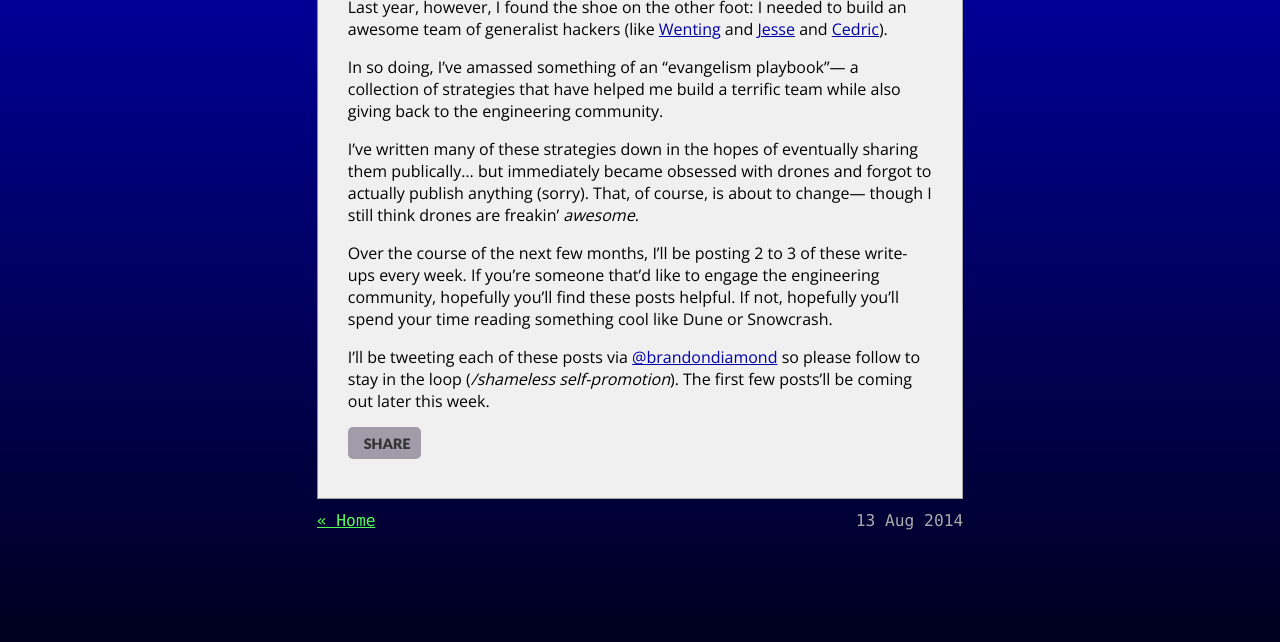
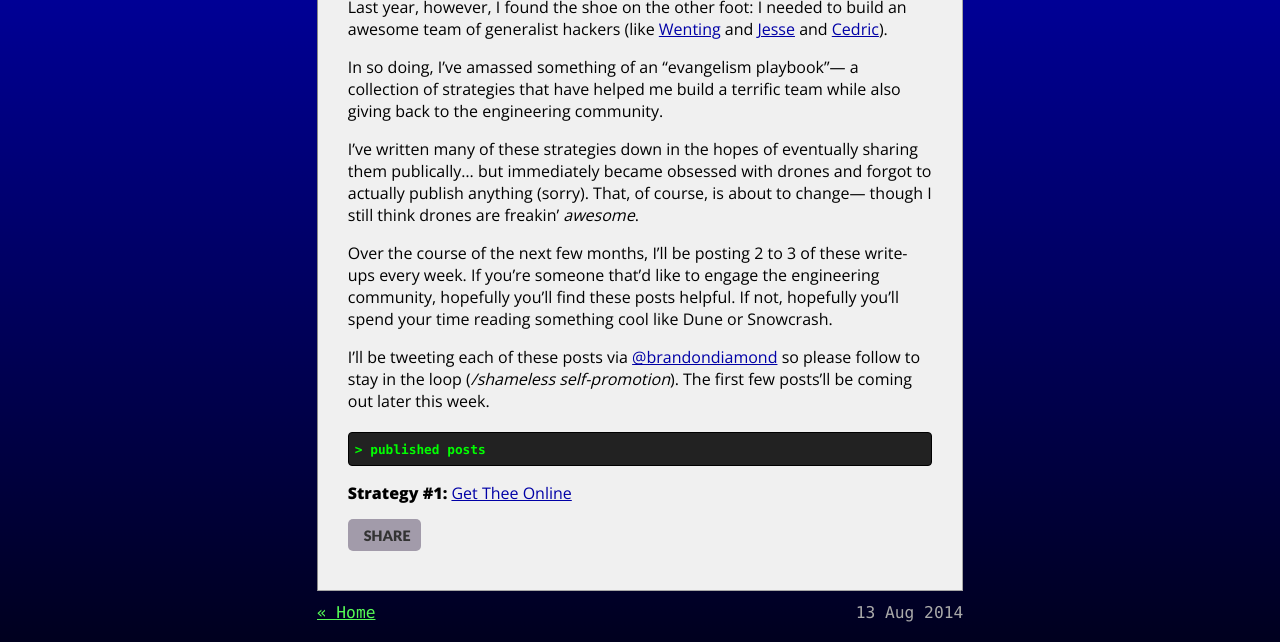
Before and after one commit to brandondiamond/brandondiamond.github.io, a Jekyll site: the page built from _posts/2014-08-13-summoning-developers-for-fun-and-profit.markdown, in a window 1280 px wide. Shown: the part 991-1633 px from the top of the page. Built offline with Jekyll 4.4.1, drawn with Linux system fonts in a browser that asks for light colours; some web fonts are replaced; Markdown is read by kramdown in place of the engine named in the settings.

```diff
--- a/_posts/2014-08-13-summoning-developers-for-fun-and-profit.markdown
+++ b/_posts/2014-08-13-summoning-developers-for-fun-and-profit.markdown
@@ -25,3 +25,7 @@ I've written many of these strategies down in the hopes of eventually sharing th
 Over the course of the next few months, I'll be posting 2 to 3 of these write-ups every week. If you're someone that'd like to engage the engineering community, hopefully you'll find these posts helpful. If not, hopefully you'll spend your time reading something cool like Dune or Snowcrash.
 
 I'll be tweeting each of these posts via [@brandondiamond](http://twitter.com/brandondiamond) so please follow to stay in the loop (*/shameless self-promotion*).  The first few posts'll be coming out later this week.
+
+## Published Posts
+
+**Strategy #1:** [Get Thee Online](/get-thee-online)
--- a/css/main.css
+++ b/css/main.css
@@ -271,13 +271,15 @@ article {
 
 .text h2 {
   font-size: 80%;
-  background: #00a;
-  border: 1px solid #005;
-  color: #fff;
+  background: #222;
+  border: 1px solid #000;
+  color: #0f0;
+  border-radius: 4px;
+  margin: 20px 0px 2px 0px;
 }
 
 .text h2:before {
-  content: "+ ";
+  content: "> ";
 }
 
 article ul, article ol {
```
Also changed, not shown: _posts/2014-08-18-get-thee-online.markdown (added, +32 -0 lines), 1 other file.
